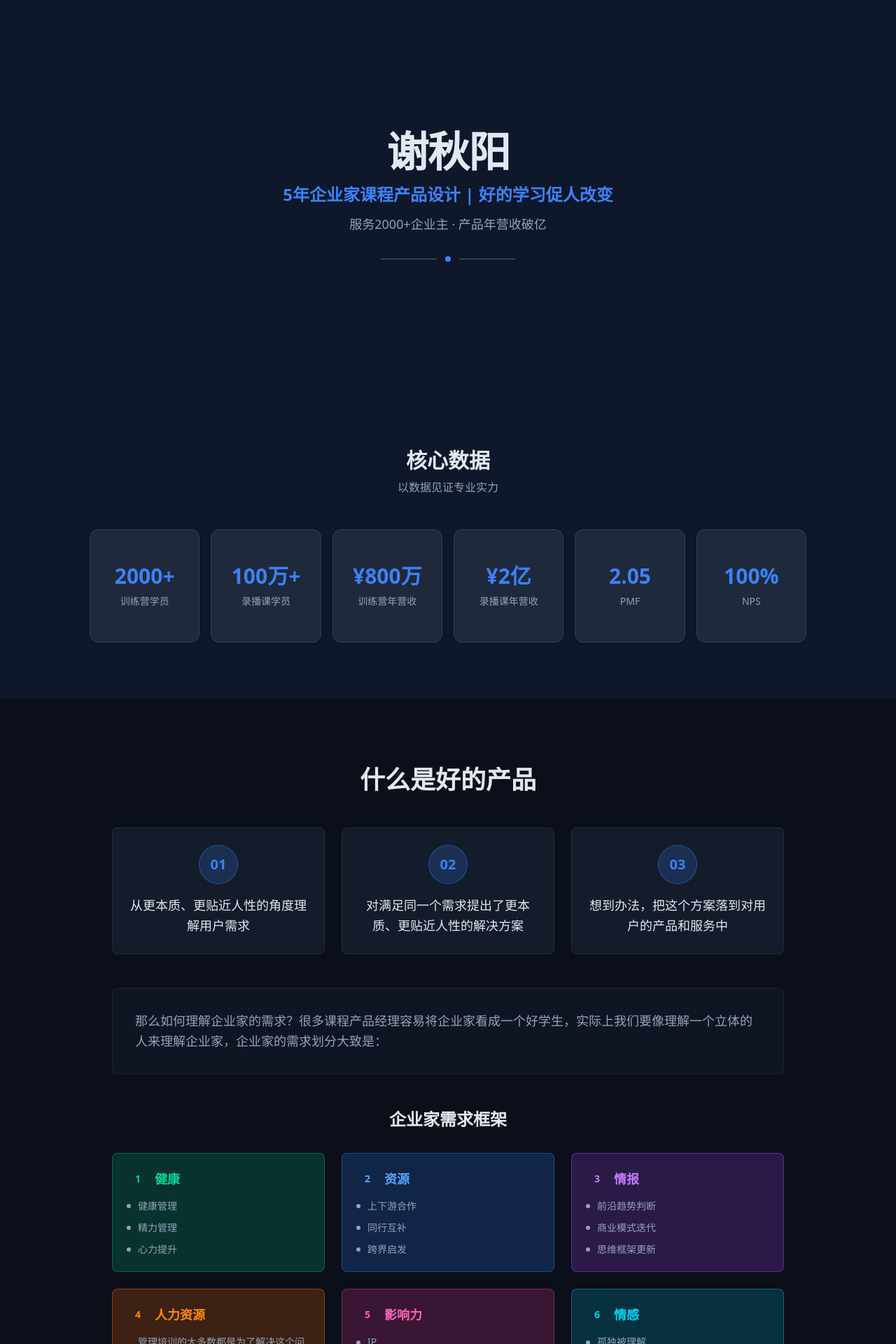
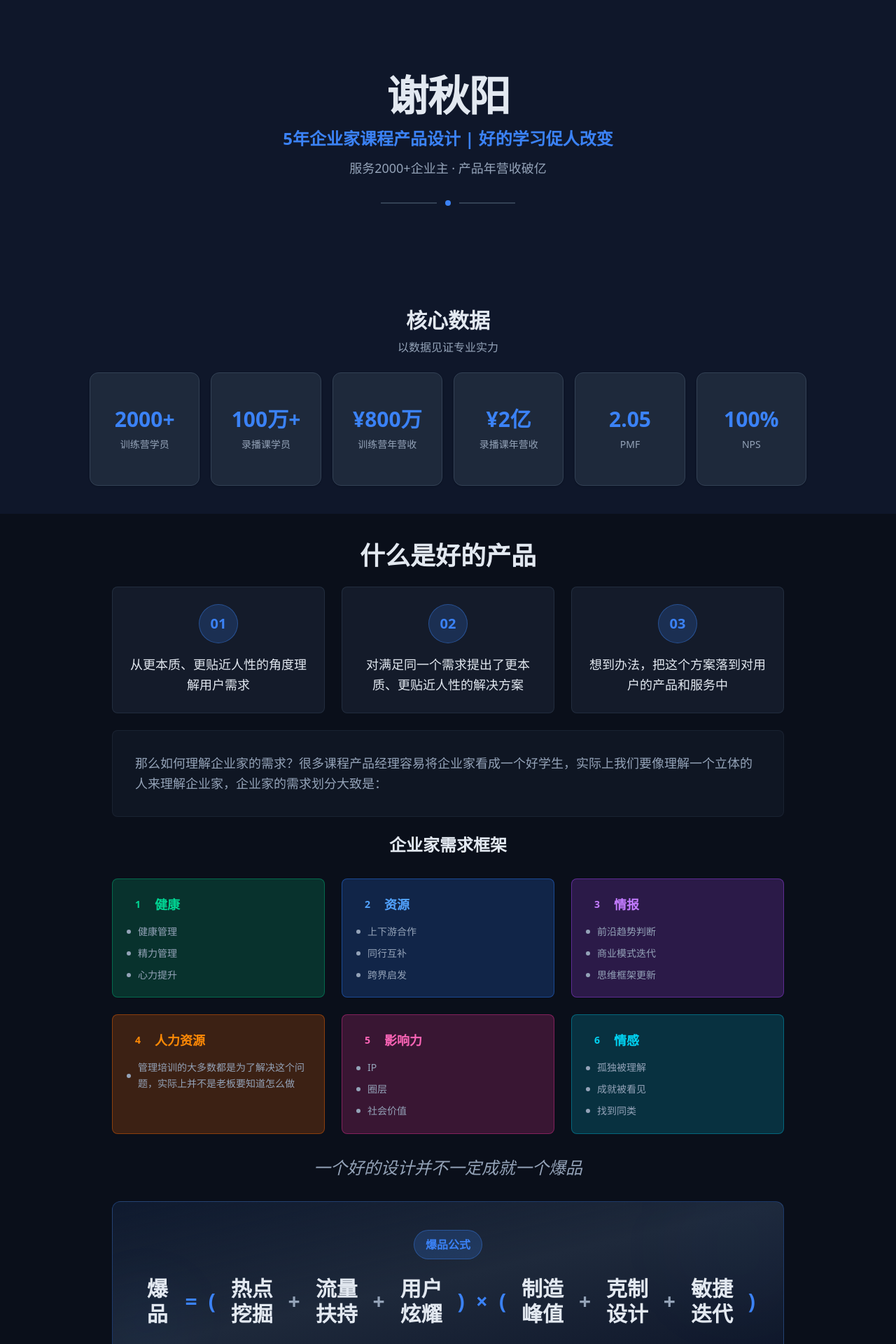
Before and after one commit to xqyclin910-oss/clin-portfolio, a Next.js app: page / in a window 1280 px wide. Shown: the top 1920 px of the page at 70% size. Built offline with nearby package versions, Linux system fonts and the light colour scheme.

Commit message:
refactor: 优化全站section间距，提升页面紧凑度
Coze-Commit-Type: user
Coze-User-ID: 1132941795395483
Coze-Conversation-ID: 9004599

```diff
--- a/src/app/page.tsx
+++ b/src/app/page.tsx
@@ -48,7 +48,7 @@ export default function Home() {
       <FunSection />
 
       {/* 页脚 */}
-      <footer className="px-6 py-8 border-t border-border">
+      <footer className="px-6 py-6 border-t border-border">
         <div className="max-w-6xl mx-auto text-center text-sm text-muted-foreground">
           <p>© 2024 谢秋阳 · 课程产品经理作品集</p>
         </div>
--- a/src/components/portfolio/BlogSection.tsx
+++ b/src/components/portfolio/BlogSection.tsx
@@ -31,10 +31,10 @@ const blogs: BlogItem[] = [
 
 export function BlogSection() {
   return (
-    <section className="px-6 py-16 md:py-20 bg-secondary/30">
+    <section className="px-6 py-8 md:py-10 bg-secondary/30">
       <div className="max-w-5xl mx-auto">
         {/* 标题 */}
-        <div className="text-center mb-12">
+        <div className="text-center mb-6">
           <h2 className="text-3xl font-bold mb-2 text-foreground">博客文章</h2>
           <p className="text-base text-muted-foreground">思考沉淀与经验分享</p>
         </div>
--- a/src/components/portfolio/Contact.tsx
+++ b/src/components/portfolio/Contact.tsx
@@ -35,10 +35,10 @@ const education: ContactItem[] = [
 
 export function Contact() {
   return (
-    <section className="px-6 py-16">
+    <section className="px-6 py-8 md:py-10">
       <div className="max-w-4xl mx-auto">
         {/* 标题 */}
-        <div className="text-center mb-12">
+        <div className="text-center mb-6">
           <h2 className="text-3xl font-bold mb-2 text-foreground">联系方式</h2>
           <p className="text-base text-muted-foreground">期待与您深入交流</p>
         </div>
--- a/src/components/portfolio/Experts.tsx
+++ b/src/components/portfolio/Experts.tsx
@@ -139,10 +139,10 @@ const categoryStyles = [
 
 export function Experts() {
   return (
-    <section className="py-16 md:py-20 px-6">
+    <section className="py-8 md:py-10 px-6">
       <div className="max-w-5xl mx-auto">
         {/* Section Title */}
-        <div className="text-center mb-12">
+        <div className="text-center mb-6">
           <h2 className="text-3xl md:text-4xl font-bold text-foreground mb-3">
             合作过的老师们
           </h2>
--- a/src/components/portfolio/FunSection.tsx
+++ b/src/components/portfolio/FunSection.tsx
@@ -2,7 +2,7 @@
 
 export function FunSection() {
   return (
-    <section className="py-16 px-4 bg-gradient-to-b from-background to-card">
+    <section className="py-8 md:py-10 px-4 bg-gradient-to-b from-background to-card">
       <div className="max-w-4xl mx-auto text-center">
         <p className="text-lg text-muted-foreground mb-6">
           如果你想认识做海外内容增长的我，点这里
--- a/src/components/portfolio/Hero.tsx
+++ b/src/components/portfolio/Hero.tsx
@@ -2,7 +2,7 @@
 
 export function Hero() {
   return (
-    <section className="min-h-[70vh] flex items-center justify-center px-6 py-20">
+    <section className="min-h-[50vh] flex items-center justify-center px-6 py-12 md:py-16">
       <div className="max-w-3xl mx-auto text-center">
         {/* 姓名 */}
         <h1 className="text-5xl md:text-6xl font-bold mb-4 text-foreground tracking-tight">
--- a/src/components/portfolio/Philosophy.tsx
+++ b/src/components/portfolio/Philosophy.tsx
@@ -54,15 +54,15 @@ const entrepreneurNeeds = [
 
 export function Philosophy() {
   return (
-    <section className="py-16 md:py-24 bg-[#0a0f1a]">
+    <section className="py-8 md:py-10 bg-[#0a0f1a]">
       <div className="max-w-5xl mx-auto px-4 md:px-8">
         {/* 大标题 */}
-        <h2 className="text-3xl md:text-4xl font-bold text-[#e2e8f0] mb-12 text-center">
+        <h2 className="text-3xl md:text-4xl font-bold text-[#e2e8f0] mb-6 text-center">
           什么是好的产品
         </h2>
 
         {/* 三个核心观点 - PC端一行排列 */}
-        <div className="grid grid-cols-1 md:grid-cols-3 gap-4 md:gap-6 mb-12">
+        <div className="grid grid-cols-1 md:grid-cols-3 gap-4 md:gap-6 mb-6">
           {corePoints.map((point, index) => (
             <div
               key={index}
@@ -83,14 +83,14 @@ export function Philosophy() {
         </div>
 
         {/* 过渡段 */}
-        <div className="mb-12 p-6 md:p-8 rounded-lg bg-[#1e293b]/30 border border-[#334155]/30">
+        <div className="mb-6 p-6 md:p-8 rounded-lg bg-[#1e293b]/30 border border-[#334155]/30">
           <p className="text-[#94a3b8] text-base md:text-lg leading-relaxed">
             那么如何理解企业家的需求？很多课程产品经理容易将企业家看成一个好学生，实际上我们要像理解一个立体的人来理解企业家，企业家的需求划分大致是：
           </p>
         </div>
 
         {/* 企业家需求框架 */}
-        <div className="mb-16">
+        <div className="mb-8">
           <h3 className="text-xl md:text-2xl font-semibold text-[#e2e8f0] mb-8 text-center">
             企业家需求框架
           </h3>
--- a/src/components/portfolio/ProjectGallery.tsx
+++ b/src/components/portfolio/ProjectGallery.tsx
@@ -134,16 +134,16 @@ const photos: PhotoItem[] = [
 
 export function ProjectGallery() {
   return (
-    <section className="px-6 py-16 md:py-20">
+    <section className="px-6 py-8 md:py-10">
       <div className="max-w-5xl mx-auto">
         {/* 标题 */}
-        <div className="text-center mb-12">
+        <div className="text-center mb-6">
           <h2 className="text-3xl font-bold mb-2 text-foreground">项目作品</h2>
           <p className="text-base text-muted-foreground">精选课程产品与业务成果</p>
         </div>
 
         {/* 4.1 课程产品矩阵（3张并列展示） */}
-        <div className="mb-12">
+        <div className="mb-6">
           <h3 className="text-xl font-semibold text-foreground mb-6 flex items-center gap-2">
             <span className="w-1 h-6 bg-primary rounded" />
             课程产品矩阵
@@ -184,7 +184,7 @@ export function ProjectGallery() {
         </div>
 
         {/* 4.2 代表作（2张并列展示） */}
-        <div className="mb-12">
+        <div className="mb-6">
           <h3 className="text-xl font-semibold text-foreground mb-6 flex items-center gap-2">
             <span className="w-1 h-6 bg-primary rounded" />
             代表作展示
@@ -217,7 +217,7 @@ export function ProjectGallery() {
         </div>
 
         {/* 4.3 项目文档展示 */}
-        <div className="mb-12">
+        <div className="mb-6">
           <h3 className="text-xl font-semibold text-foreground mb-6 flex items-center gap-2">
             <span className="w-1 h-6 bg-primary rounded" />
             项目文档展示
@@ -281,7 +281,7 @@ export function ProjectGallery() {
         </div>
 
         {/* 4.4 工作现场照片 */}
-        <div className="mb-12">
+        <div className="mb-6">
           <h3 className="text-xl font-semibold text-foreground mb-6 flex items-center gap-2">
             <span className="w-1 h-6 bg-primary rounded" />
             工作现场照片
--- a/src/components/portfolio/StatsCard.tsx
+++ b/src/components/portfolio/StatsCard.tsx
@@ -36,10 +36,10 @@ const stats: StatItem[] = [
 
 export function StatsCard() {
   return (
-    <section className="px-6 py-16 md:py-20">
+    <section className="px-6 py-8 md:py-10">
       <div className="max-w-5xl mx-auto">
         {/* 标题 */}
-        <div className="text-center mb-12">
+        <div className="text-center mb-6">
           <h2 className="text-3xl font-bold mb-2 text-foreground">核心数据</h2>
           <p className="text-base text-muted-foreground">以数据见证专业实力</p>
         </div>
--- a/src/components/portfolio/TestimonialsWall.tsx
+++ b/src/components/portfolio/TestimonialsWall.tsx
@@ -32,10 +32,10 @@ export function TestimonialsWall() {
   };
 
   return (
-    <section className="py-16 bg-background">
+    <section className="py-8 md:py-10 bg-background">
       <div className="max-w-5xl mx-auto px-4">
         {/* 标题 */}
-        <div className="text-center mb-12">
+        <div className="text-center mb-6">
           <h2 className="text-3xl md:text-4xl font-bold text-foreground mb-4">
             这份工作的意义
           </h2>
```
